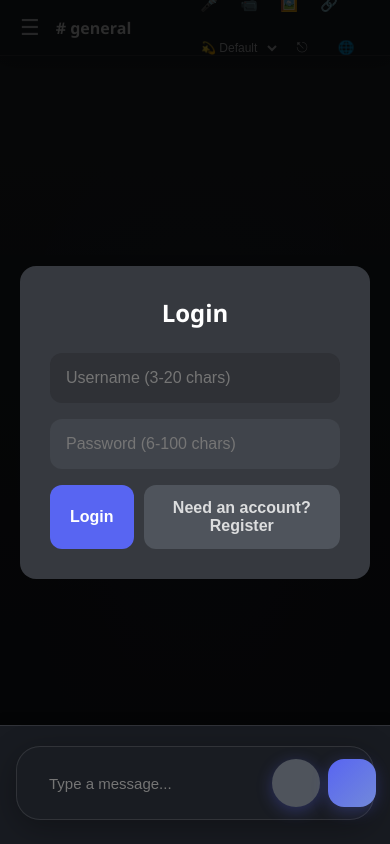
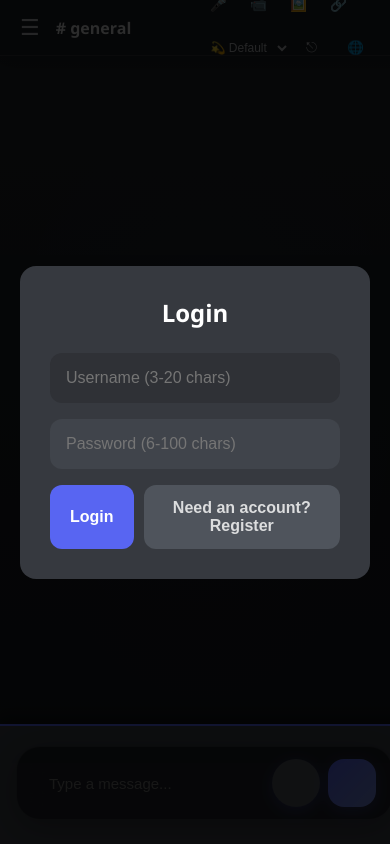
Before and after one commit to timasulc08/timasulc08.github.io, a website: page public/index.html in a window 390 px wide. Drawn offline with nearby package versions, Linux system fonts and the light colour scheme; no server answers.

Commit message:
Add files via upload

```diff
--- a/public/client.js
+++ b/public/client.js
@@ -1258,17 +1258,12 @@ class DiscordApp {
             editBar.style.display = 'block';
         }
 
-        // Принудительный скролл на мобильных
+        // Простой скролл на мобильных
         if (messageInput) {
             messageInput.focus();
             setTimeout(() => {
-                messageInput.scrollIntoView({ behavior: 'smooth', block: 'end' });
                 window.scrollTo(0, document.body.scrollHeight);
-            }, 100);
-
-            setTimeout(() => {
-                messageInput.scrollIntoView({ behavior: 'smooth', block: 'center' });
-            }, 500);
+            }, 200);
         }
     }
 
--- a/public/index.html
+++ b/public/index.html
@@ -1574,41 +1574,25 @@
 
         /* Keyboard fix for mobile */
         @media (max-width: 768px) {
-            body {
-                position: fixed;
-                width: 100%;
-                height: 100%;
-                overflow: hidden;
-            }
-
-            .app-container {
-                height: 100vh;
-                height: 100dvh;
-                overflow: hidden;
-                position: relative;
-            }
-
-            .main-content {
-                height: 100%;
-                display: flex;
-                flex-direction: column;
-                position: relative;
+            .message-input-container {
+                position: sticky !important;
+                bottom: 0 !important;
+                margin-top: auto !important;
+                background: #40444b !important;
+                border-top: 2px solid #5865f2 !important;
+                box-shadow: 0 -5px 15px rgba(0,0,0,0.5) !important;
+            }
+
+            #editBar, #replyBar {
+                position: sticky !important;
+                bottom: 80px !important;
+                z-index: 999 !important;
+                margin: 0 12px !important;
             }
 
             .messages-container {
-                flex: 1;
-                overflow-y: auto;
-                -webkit-overflow-scrolling: touch;
-                padding-bottom: 140px;
-            }
-
-            .message-input-container {
-                position: fixed !important;
-                bottom: 0 !important;
-                left: 0 !important;
-                right: 0 !important;
-                z-index: 1000 !important;
-                transform: translateZ(0);
+                padding-bottom: 20px !important;
+                margin-bottom: 0 !important;
             }
         }
 
```
